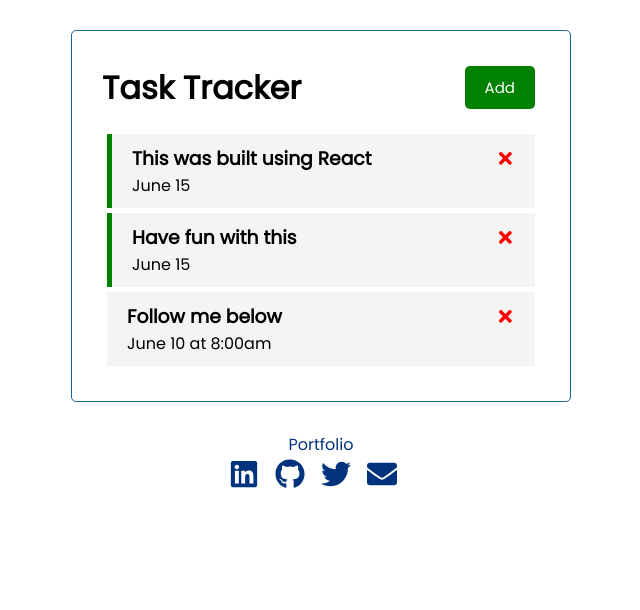
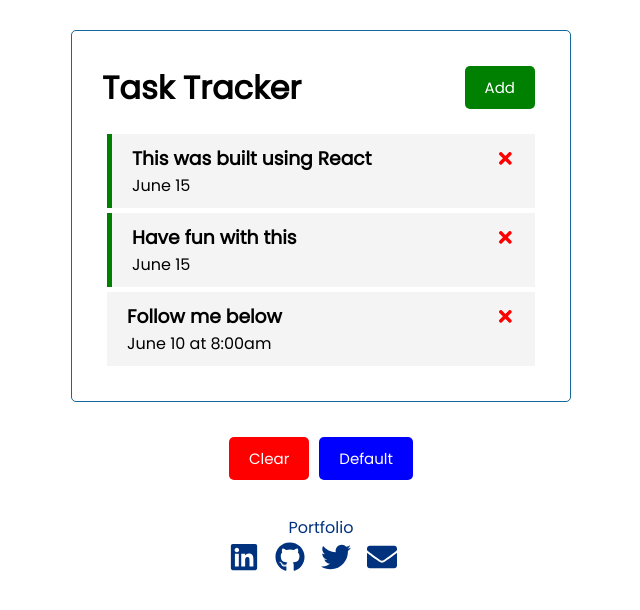
Before and after one commit to Bob-Vawter/React-Task-Tracker, a React (Create React App) app: page / in a window 1280 px wide. Shown: the top 610 px of the page, without its empty margins (319-959 px from the left). Built offline with nearby package versions, Linux system fonts and the light colour scheme.

Commit message:
added btns to footer

```diff
--- a/src/components/Footer.js
+++ b/src/components/Footer.js
@@ -1,11 +1,22 @@
 import { FaLinkedin } from 'react-icons/fa'
 import { FaGithub } from 'react-icons/fa'
 import { FaTwitter } from 'react-icons/fa'
-import { FaEnvelope} from 'react-icons/fa'
+import { FaEnvelope } from 'react-icons/fa'
+import Button from './Button'
 
-const Footer = () => {
+const Footer = (onClear, onDefault) => {
     return (
         <div className='footer'>
+            <div className='footer-btn'>
+                <Button
+                    color='red'
+                    text='Clear'
+                    onClick={onClear} />
+                <Button
+                    color='blue'
+                    text='Default'
+                    onClick={onDefault} />
+            </div>
             <a href='https://bobvawter.netlify.app/'>Portfolio</a>
             <ul className="icons">
                 <li><a href="https://www.linkedin.com/in/vawterbob/"><FaLinkedin /></a></li>
--- a/src/index.css
+++ b/src/index.css
@@ -113,6 +113,10 @@ body {
   text-align: center;
 }
 
+.footer-btn {
+  margin-bottom: 30px;
+}
+
   		/* Icons */
 
       a {
```
